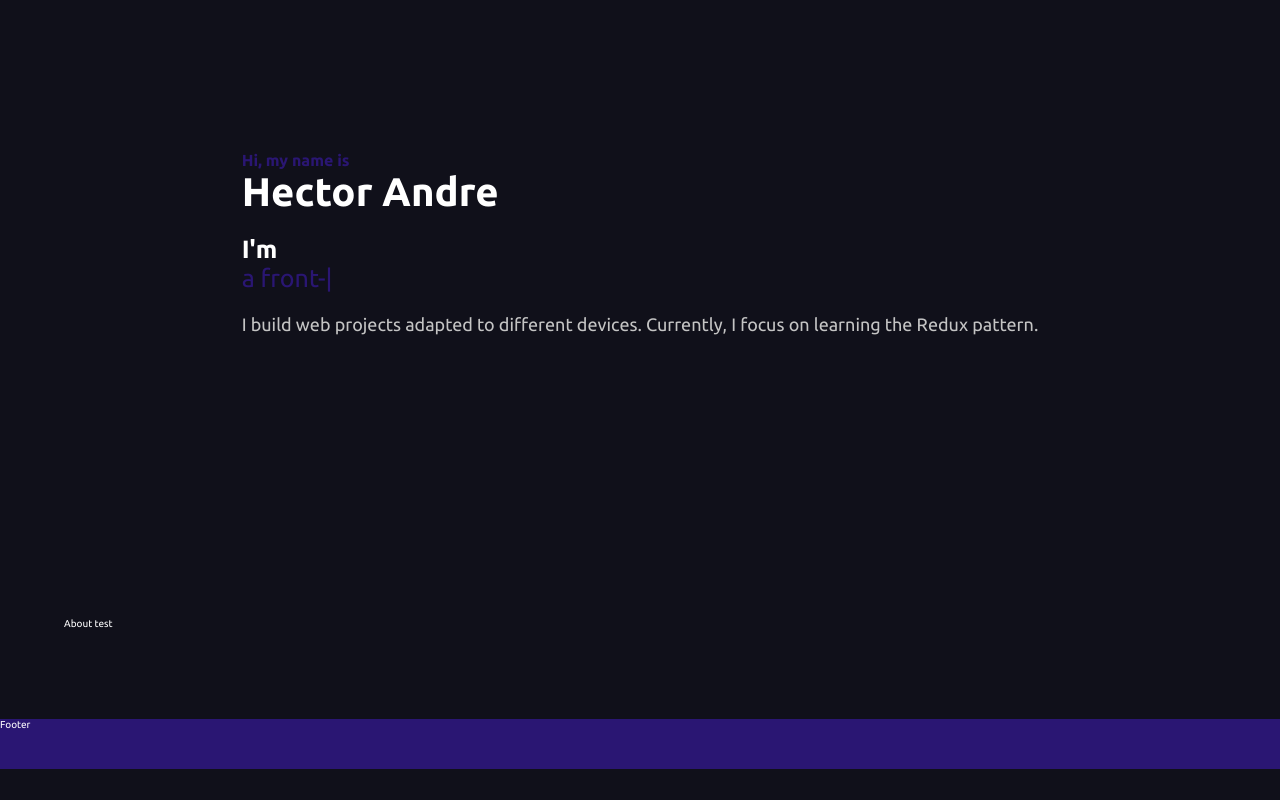
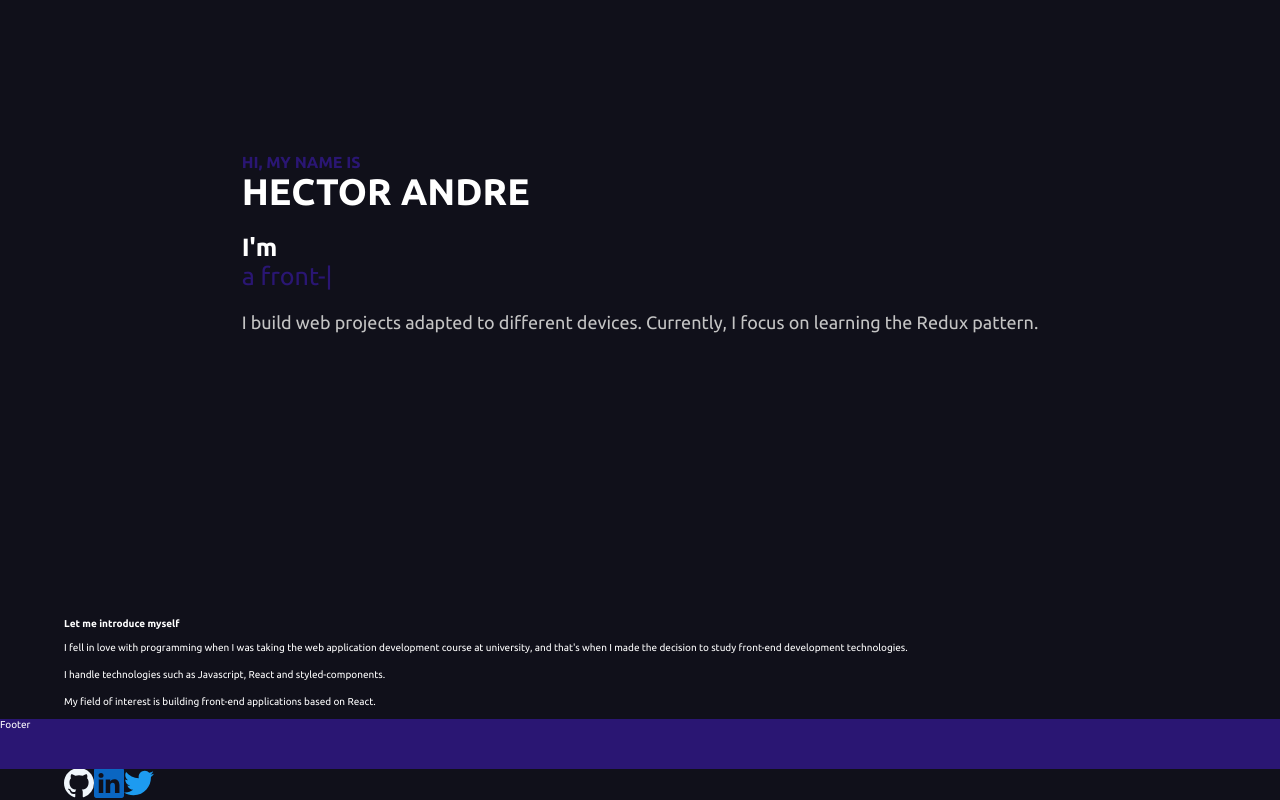
Before and after one commit to AndreDev12/portfolio, a React (Vite) app: page / in a window 1280 px wide. Shown: the part 181-981 px from the top of the page. Before the commit the page ends 950 px from the top, so only its background shows below. Built offline with nearby package versions, Linux system fonts and the light colour scheme.

Commit message:
Adding contact links in the Home component

```diff
--- a/src/components/Home/Home.jsx
+++ b/src/components/Home/Home.jsx
@@ -1,5 +1,8 @@
 import { useEffect, useRef } from 'react';
 import Typed from 'typed.js';
+import { Link } from 'react-router-dom';
+import { BsGithub, BsLinkedin } from 'react-icons/bs';
+import { FaTwitter } from 'react-icons/fa';
 
 import { HomeContainer, HomeDiv, AboutDiv, NameContainer, Specialty, Paragraph } from './styles';
 
@@ -41,7 +44,29 @@ const Home = () => {
           <Paragraph>I build web projects adapted to different devices. Currently, I focus on learning the Redux pattern.</Paragraph>
         </div>
       </HomeDiv>
-      <AboutDiv>About test</AboutDiv>
+      <AboutDiv>
+        <div>
+          <h4>Let me introduce myself</h4>
+          <p>I fell in love with programming when I was taking the web application development course at university, and that's when I made the decision to study front-end development technologies.</p>
+          <p>I handle technologies such as Javascript, React and styled-components.</p>
+          <p>My field of interest is building front-end applications based on React.</p>
+        </div>
+        <div>
+          <h4>Find me on</h4>
+          <p>Feel free to connect with me</p>
+          <div>
+            <Link to="">
+              <BsGithub color="#f0f6fc" size="3rem" />
+            </Link>
+            <Link to="">
+              <BsLinkedin color="#0a66c2" size="3rem" />
+            </Link>
+            <Link to="">
+              <FaTwitter color="#1d9bf0" size="3rem" />
+            </Link>
+          </div>
+        </div>
+      </AboutDiv>
     </HomeContainer>
   )
 }
--- a/src/components/Home/styles.js
+++ b/src/components/Home/styles.js
@@ -23,10 +23,12 @@ export const NameContainer = styled.div`
     h2{
         font-size: ${({theme}) => theme.fonts.sizes.test1};
         color: ${({theme}) => theme.colors.purple};
+        text-transform: uppercase;
     }
     h1{
         font-size: ${({theme}) => theme.fonts.sizes.test4};
         color: ${({theme}) => theme.colors.white};
+        text-transform: uppercase;
     }
 `;
 
--- a/src/styles/theme.js
+++ b/src/styles/theme.js
@@ -34,7 +34,7 @@ export const theme = {
         test1: '1.6rem',
         test2: '1.8rem',
         test3: '2.5rem',
-        test4: '4rem',
+        test4: '3.7rem',
       },
       weights: {
         light: 300,
```
